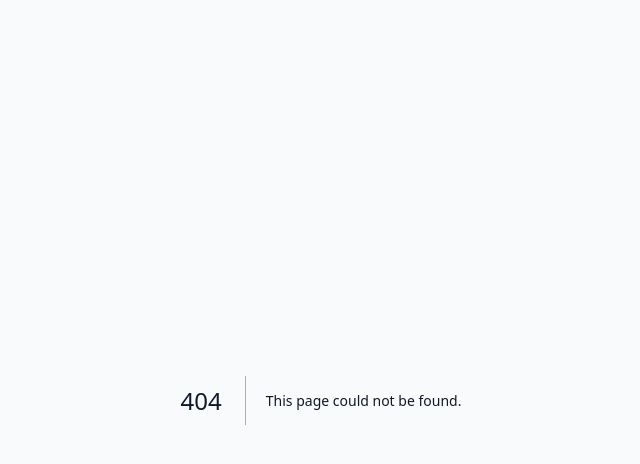
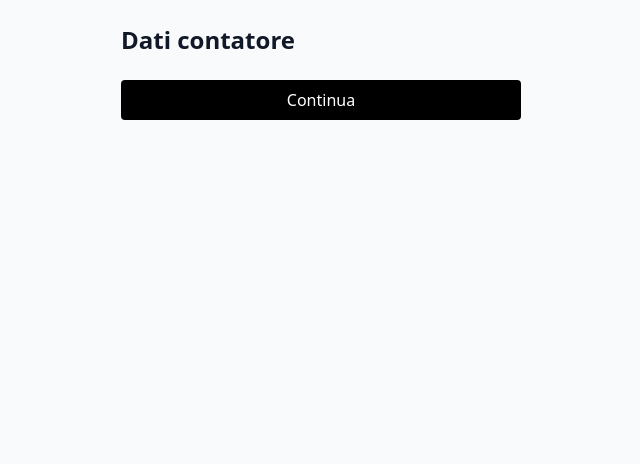
Before and after one commit to eutentiofficial-art/energia-compara, a Next.js app: page /manual/meter in a window 1280 px wide. Before the commit this address had no page. Shown: the top 464 px of the page, without its empty margins (319-959 px from the left). Built offline with nearby package versions, Linux system fonts and the light colour scheme.

Commit message:
Create page.tsx

```diff
--- /dev/null
+++ b/app/manual/meter/page.tsx
@@ -0,0 +1,62 @@
+"use client";
+
+import { useRouter } from "next/navigation";
+import { useState, useEffect } from "react";
+
+export default function MeterPage() {
+  const router = useRouter();
+  const [servizio, setServizio] = useState<string | null>(null);
+
+  const [kw, setKw] = useState("");
+  const [contatoreGas, setContatoreGas] = useState("");
+
+  useEffect(() => {
+    setServizio(localStorage.getItem("tipo_servizio"));
+  }, []);
+
+  const next = () => {
+    if (servizio === "luce" || servizio === "dual") {
+      localStorage.setItem("potenza_kw", kw);
+    }
+    if (servizio === "gas" || servizio === "dual") {
+      localStorage.setItem("contatore_gas", contatoreGas);
+    }
+    router.push("/manual/consumption");
+  };
+
+  return (
+    <div className="max-w-md mx-auto p-6 space-y-6">
+      <h1 className="text-2xl font-bold">Dati contatore</h1>
+
+      {(servizio === "luce" || servizio === "dual") && (
+        <div>
+          <label className="block mb-1">Potenza contatore luce (kW)</label>
+          <input
+            type="number"
+            className="w-full border rounded px-3 py-2"
+            value={kw}
+            onChange={(e) => setKw(e.target.value)}
+            placeholder="es. 3, 4.5, 6"
+          />
+        </div>
+      )}
+
+      {(servizio === "gas" || servizio === "dual") && (
+        <div>
+          <label className="block mb-1">Tipo contatore gas</label>
+          <input
+            type="text"
+            className="w-full border rounded px-3 py-2"
+            value={contatoreGas}
+            onChange={(e) => setContatoreGas(e.target.value)}
+            placeholder="es. G4, G6..."
+          />
+        </div>
+      )}
+
+      <button onClick={next} className="w-full bg-black text-white py-2 rounded">
+        Continua
+      </button>
+    </div>
+  );
+}
```
